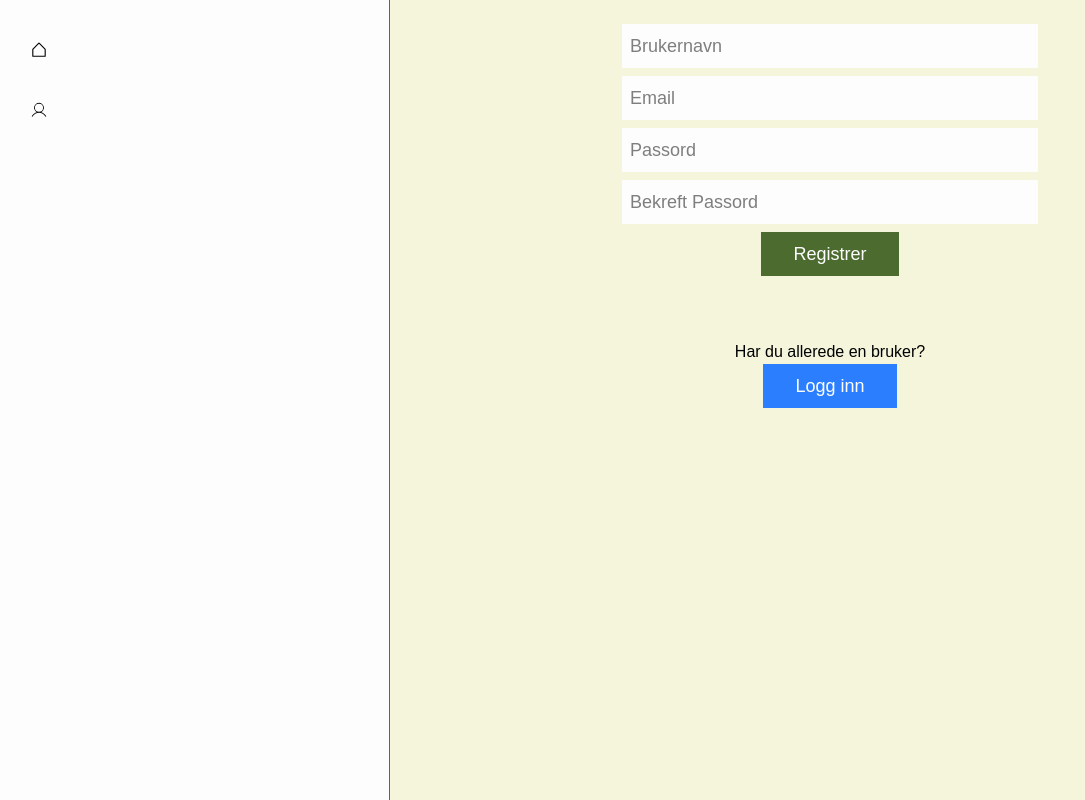
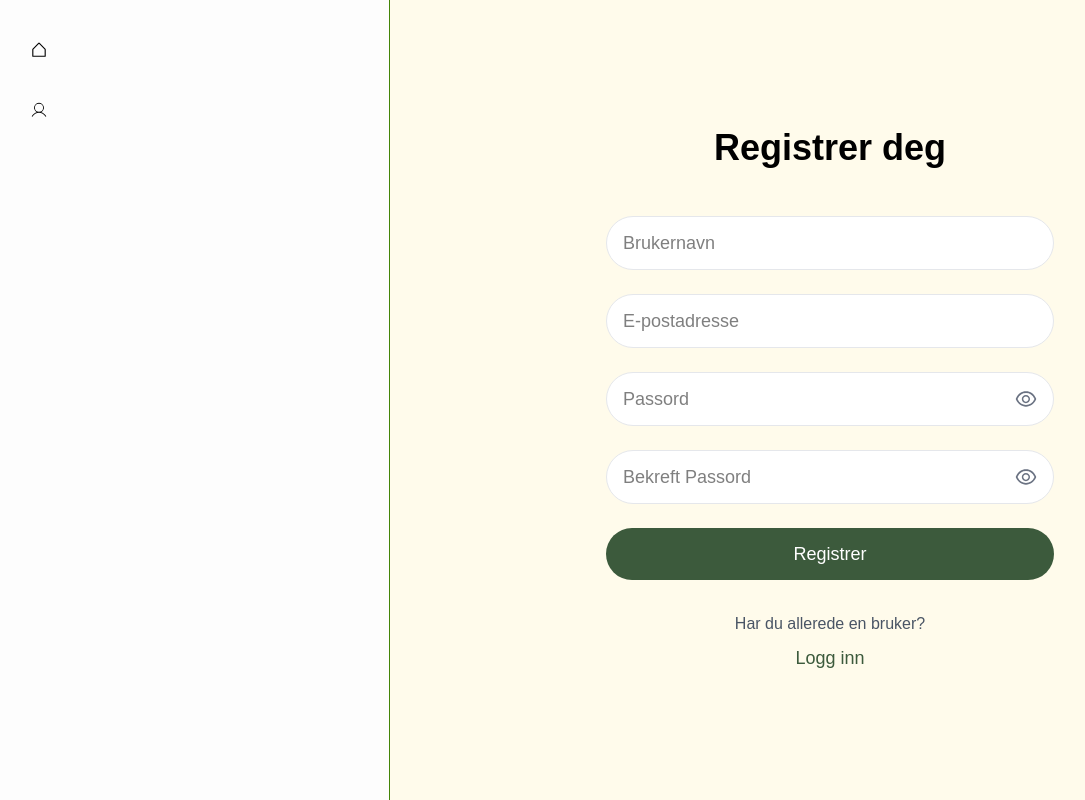
Before and after one commit to Delekat-gruppeprosjekt/delekat, a React (Vite) app: page /signup in a window 1280 px wide. Shown: the whole page, without its empty margins (10-1095 px from the left). Built offline with nearby package versions, Linux system fonts and the light colour scheme; no server answers.

Commit message:
updated signup design to match login, email-validating, a check if username exist. firebase error

```diff
--- a/src/pages/signup2/Signup2.jsx
+++ b/src/pages/signup2/Signup2.jsx
@@ -2,7 +2,8 @@ import React, { useState } from "react";
 import { Navigate, Link } from "react-router";
 import { doCreateUserWithEmailAndPassword, doSignInWithGoogle } from "../../../auth";
 import { useAuth } from "../../contexts/authContext/auth";
-import { getFirestore, doc, setDoc } from "firebase/firestore";  // Import Firestore methods
+import { getFirestore, doc, setDoc, collection, query, where, getDocs } from "firebase/firestore";
+import { AiOutlineEye, AiOutlineEyeInvisible } from 'react-icons/ai';
 
 const Signup = () => {
     const { userLoggedIn } = useAuth();
@@ -13,8 +14,51 @@ const Signup = () => {
     const [confirmPassword, setConfirmPassword] = useState("");
     const [isSigningUp, setIsSigningUp] = useState(false);
     const [errorMessage, setErrorMessage] = useState("");
+    const [showPassword, setShowPassword] = useState(false);
+    const [showConfirmPassword, setShowConfirmPassword] = useState(false);
+    const [emailError, setEmailError] = useState("");
+    const [usernameError, setUsernameError] = useState("");
 
-    const db = getFirestore();  // Initialize Firestore
+    const db = getFirestore();
+
+    const checkUsernameExists = async (username) => {
+        const usersRef = collection(db, "users");
+        const q = query(usersRef, where("displayName", "==", username));
+        const querySnapshot = await getDocs(q);
+        return !querySnapshot.empty;
+    };
+
+    const validateEmail = (email) => {
+        const emailRegex = /^[^\s@]+@[^\s@]+\.[^\s@]+$/;
+        return emailRegex.test(email);
+    };
+
+    const handleEmailChange = (e) => {
+        const newEmail = e.target.value;
+        setEmail(newEmail);
+        if (newEmail && !validateEmail(newEmail)) {
+            setEmailError("Vennligst skriv inn en gyldig e-postadresse");
+        } else {
+            setEmailError("");
+        }
+    };
+
+    const handleUsernameChange = async (e) => {
+        const newUsername = e.target.value;
+        setUsername(newUsername);
+        setUsernameError("");
+
+        if (newUsername.trim()) {
+            try {
+                const exists = await checkUsernameExists(newUsername);
+                if (exists) {
+                    setUsernameError("Dette brukernavnet er allerede i bruk");
+                }
+            } catch (error) {
+                console.error("Error checking username:", error);
+            }
+        }
+    };
 
     // Create user in Firebase Authentication and Firestore
     const createUserInFirestore = async (user) => {
@@ -38,34 +82,57 @@ const Signup = () => {
     const onSubmit = async (e) => {
         e.preventDefault();
         setErrorMessage("");
+        setEmailError("");
+        setUsernameError("");
 
         if (!username.trim()) {
-            setErrorMessage("Username is required!");
+            setErrorMessage("Brukernavn er påkrevd!");
+            return;
+        }
+
+        try {
+            const usernameExists = await checkUsernameExists(username);
+            if (usernameExists) {
+                setUsernameError("Dette brukernavnet er allerede i bruk");
+                return;
+            }
+        } catch (error) {
+            console.error("Error checking username:", error);
+            setErrorMessage("Det oppstod en feil ved sjekk av brukernavn");
+            return;
+        }
+
+        if (!validateEmail(email)) {
+            setEmailError("Vennligst skriv inn en gyldig e-postadresse");
             return;
         }
 
         if (password !== confirmPassword) {
-            setErrorMessage("Passwords do not match!");
+            setErrorMessage("Passordene matcher ikke!");
             return;
         }
 
         if (!isSigningUp) {
             setIsSigningUp(true);
             try {
-                // Create the user in Firebase Authentication
                 const result = await doCreateUserWithEmailAndPassword(email, password, username);
-
-                // Store username and email in localStorage
                 localStorage.setItem("username", username);
                 localStorage.setItem("email", email);
-
-                // Add the user to Firestore
-                await createUserInFirestore(result.user);  // Pass the result user to Firestore
-
-                // After successful signup, navigate or show success
-                // You can add a redirect here if needed
+                await createUserInFirestore(result.user);
             } catch (error) {
-                setErrorMessage(error.message);
+                switch (error.code) {
+                    case 'auth/email-already-in-use':
+                        setErrorMessage('E-postadressen er allerede i bruk');
+                        break;
+                    case 'auth/invalid-email':
+                        setErrorMessage('Ugyldig e-postadresse');
+                        break;
+                    case 'auth/weak-password':
+                        setErrorMessage('Passordet er for svakt');
+                        break;
+                    default:
+                        setErrorMessage('Det oppstod en feil ved registrering');
+                }
                 setIsSigningUp(false);
             }
         }
@@ -97,57 +164,118 @@ const Signup = () => {
     }
 
     return (
-        <div id="signup-container" className="bg-BGcolor min-h-screen p-6">
-            {errorMessage && <p className="error-message">{errorMessage}</p>}
-            <form onSubmit={onSubmit} className="flex flex-col text-lg justify-center items-center gap-2">
+        <div id="signup-container" className="min-h-screen bg-[#FFFBEB] flex flex-col items-center justify-center p-6">
+            <h1 className="text-4xl font-semibold mb-12">Registrer deg</h1>
+            <div className="w-full max-w-md">
+                {errorMessage && (
+                    <div className="bg-red-50 border-l-4 border-red-500 p-4 mb-6">
+                        <div className="flex">
+                            <div className="flex-shrink-0">
+                                <svg className="h-5 w-5 text-red-500" viewBox="0 0 20 20" fill="currentColor">
+                                    <path fillRule="evenodd" d="M10 18a8 8 0 100-16 8 8 0 000 16zM8.707 7.293a1 1 0 00-1.414 1.414L8.586 10l-1.293 1.293a1 1 0 101.414 1.414L10 11.414l1.293 1.293a1 1 0 001.414-1.414L11.414 10l1.293-1.293a1 1 0 00-1.414-1.414L10 8.586 8.707 7.293z" clipRule="evenodd" />
+                                </svg>
+                            </div>
+                            <div className="ml-3">
+                                <p className="text-sm text-red-700">
+                                    {errorMessage}
+                                </p>
+                            </div>
+                        </div>
+                    </div>
+                )}
+
+                <form onSubmit={onSubmit} className="space-y-6">
+                    <div>
                         <input
                             type="text"
                             placeholder="Brukernavn"
                             value={username}
-                    onChange={(e) => setUsername(e.target.value)}
+                            onChange={handleUsernameChange}
                             required
-                    className="bg-BGwhite w-2/4 p-2"
+                            className={`w-full px-4 py-3 rounded-full bg-white border ${
+                                usernameError ? 'border-red-500' : 'border-gray-200'
+                            } focus:outline-none focus:border-[#3C5A3C] text-lg`}
                         />
+                        {usernameError && (
+                            <p className="mt-2 text-sm text-red-600 pl-4">
+                                {usernameError}
+                            </p>
+                        )}
+                    </div>
+
+                    <div>
                         <input
                             type="email"
-                    placeholder="Email"
+                            placeholder="E-postadresse"
                             value={email}
-                    onChange={(e) => setEmail(e.target.value)}
+                            onChange={handleEmailChange}
                             required
-                    className="bg-BGwhite w-2/4 p-2"
+                            className={`w-full px-4 py-3 rounded-full bg-white border ${
+                                emailError ? 'border-red-500' : 'border-gray-200'
+                            } focus:outline-none focus:border-[#3C5A3C] text-lg`}
                         />
+                        {emailError && (
+                            <p className="mt-2 text-sm text-red-600 pl-4">
+                                {emailError}
+                            </p>
+                        )}
+                    </div>
+
+                    <div className="relative">
                         <input
-                    type="password"
+                            type={showPassword ? "text" : "password"}
                             placeholder="Passord"
                             value={password}
                             onChange={(e) => setPassword(e.target.value)}
                             required
-                    className="bg-BGwhite w-2/4 p-2"
+                            className="w-full px-4 py-3 rounded-full bg-white border border-gray-200 focus:outline-none focus:border-[#3C5A3C] text-lg pr-12"
                         />
+                        <button
+                            type="button"
+                            onClick={() => setShowPassword(!showPassword)}
+                            className="absolute right-4 top-1/2 transform -translate-y-1/2 text-gray-500"
+                        >
+                            {showPassword ? <AiOutlineEyeInvisible size={24} /> : <AiOutlineEye size={24} />}
+                        </button>
+                    </div>
+
+                    <div className="relative">
                         <input
-                    type="password"
+                            type={showConfirmPassword ? "text" : "password"}
                             placeholder="Bekreft Passord"
                             value={confirmPassword}
                             onChange={(e) => setConfirmPassword(e.target.value)}
                             required
-                    className="bg-BGwhite w-2/4 p-2"
+                            className="w-full px-4 py-3 rounded-full bg-white border border-gray-200 focus:outline-none focus:border-[#3C5A3C] text-lg pr-12"
                         />
                         <button
+                            type="button"
+                            onClick={() => setShowConfirmPassword(!showConfirmPassword)}
+                            className="absolute right-4 top-1/2 transform -translate-y-1/2 text-gray-500"
+                        >
+                            {showConfirmPassword ? <AiOutlineEyeInvisible size={24} /> : <AiOutlineEye size={24} />}
+                        </button>
+                    </div>
+
+                    <button
                         type="submit"
-                  disabled={isSigningUp}
-                  className="bg-PMgreen text-BGwhite py-2 px-8 cursor-pointer hover:bg-SGgreen duration-150"
+                        disabled={isSigningUp || emailError}
+                        className={`w-full py-3 text-white rounded-full text-lg font-medium transition-colors duration-200 ${
+                            isSigningUp || emailError
+                            ? 'bg-gray-400 cursor-not-allowed'
+                            : 'bg-[#3C5A3C] hover:bg-[#2C432C]'
+                        }`}
                     >
-                    {isSigningUp ? "Signing Up..." : "Registrer"}
+                        {isSigningUp ? "Registrerer..." : "Registrer"}
                     </button>
                 </form>
-            <div className="flex flex-col text-center items-center mt-16">
-                <p>
-                    Har du allerede en bruker?
-                </p>
-                <Link to="/login"
-                    className="bg-blue-500 text-BGwhite px-8 py-2 text-lg hover:bg-blue-700 duration-150">
+
+                <div className="mt-8 text-center">
+                    <p className="text-gray-600">Har du allerede en bruker?</p>
+                    <Link to="/login" className="block mt-2 text-[#3C5A3C] hover:underline text-lg">
                         Logg inn
                     </Link>
+                </div>
             </div>
         </div>
     );
```
Lines whose indentation alone changed are shown as unchanged.
